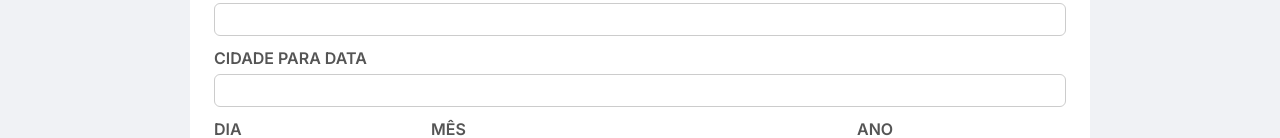
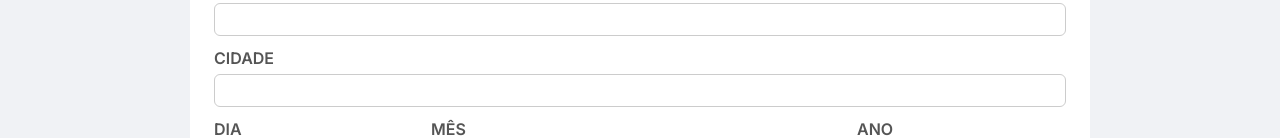
Before and after one commit to nataz69/vistorias-mse, a website: page index.html in a window 1280 px wide. Shown: the part 410-548 px from the top of the page. Drawn offline with nearby package versions, Linux system fonts and the light colour scheme.

Commit message:
Update index.html

```diff
--- a/index.html
+++ b/index.html
@@ -56,7 +56,7 @@
         <label for="email-locador">E-mail do Vistoriador</label>
         <input id="email-locador" type="email" required />
 
-        <label for="cidade">Cidade para Data</label>
+        <label for="cidade">Cidade</label>
         <input id="cidade" type="text" required />
 
         <div style="display:flex; gap:8px;">
```
